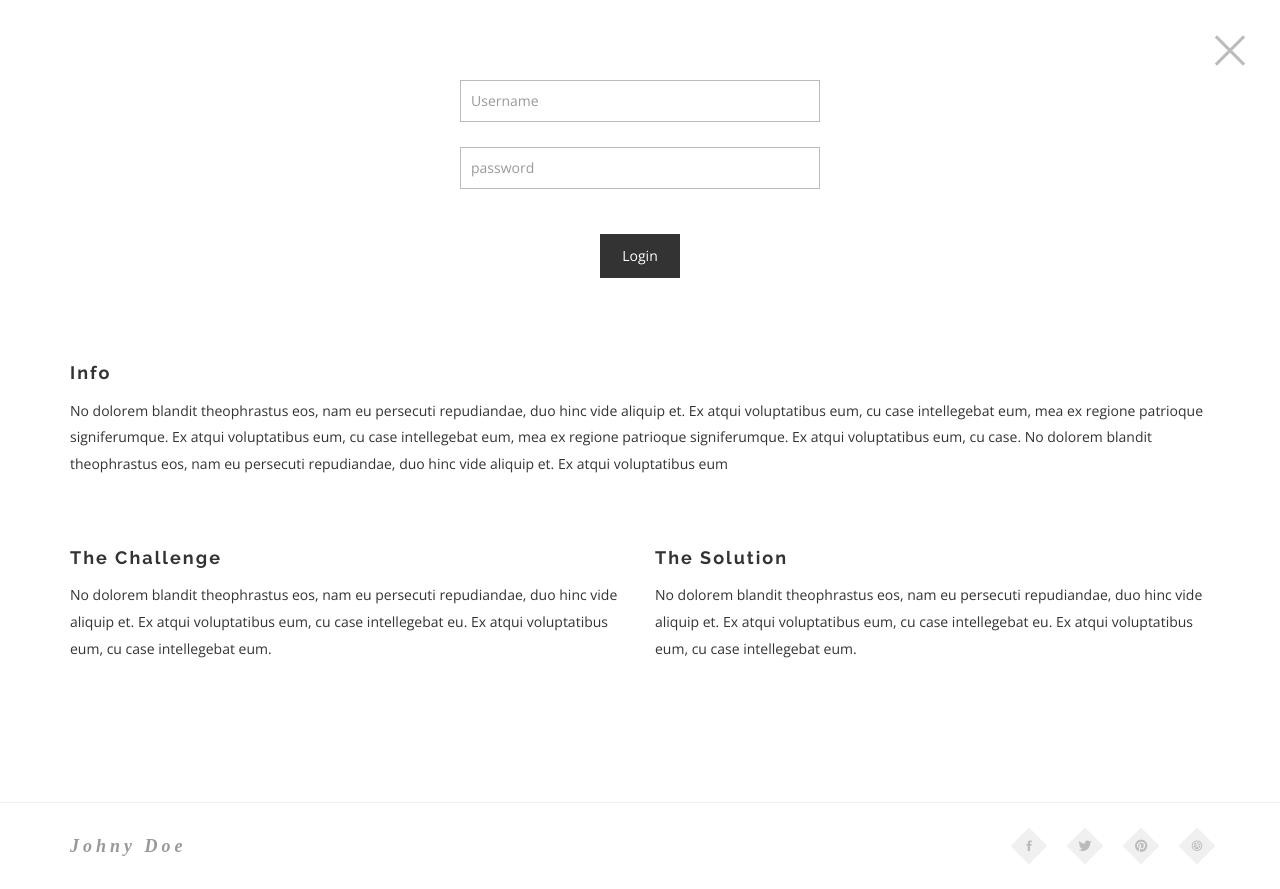
After one commit to prager/PersSite, a CodeIgniter app: page /PersSite/index.php/home/login in a window 1280 px wide. The commit adds this page. Run offline with CodeIgniter, Linux system fonts and the light colour scheme; some web fonts are replaced.

Commit message:
Started on user login view and user registration

```diff
--- a/application/controllers/Home.php
+++ b/application/controllers/Home.php
@@ -10,9 +10,9 @@ class Home extends CI_Controller {
 
 	public function index() {
 		$data = NULL;
-		//$this->load->view('templates/header');
+		$this->load->view('templates/header');
 		$this->load->view('home/home_view', $data);
-		//$this->load->view('templates/footer');
+		$this->load->view('templates/footer');
 	}
 
 	public function about() {
@@ -20,6 +20,21 @@ class Home extends CI_Controller {
 		$data = NULL;
 		//$this->load->view('templates/header');
 		$this->load->view('about/about_view', $data);
-		//$this->load->view('templates/footer');
+		$this->load->view('templates/footer');
+	}
+
+	public function work() {
+		$data = NULL;
+		$this->load->view('templates/header');
+		$this->load->view('work/work_view', $data);
+		$this->load->view('templates/footer');
+	}
+
+	public function login() {
+
+		$data = NULL;
+		$this->load->view('templates/header');
+		$this->load->view('home/login_view', $data);
+		$this->load->view('templates/footer');
 	}
 }
--- /dev/null
+++ b/application/views/home/login_view.php
@@ -0,0 +1,171 @@
+	<body>
+
+
+		<!--close button-->
+		<!-- <?php //echo anchor('home', '&nbsp;', 'class="close-btn"'); ?> -->
+		<a href='<?php echo base_url() ;?>' class='close-btn' >
+			<span></span>
+			<span></span>
+		</a>
+		<!--/close button-->
+
+
+		<!--preloader-->
+		<div id='preloader' >
+
+			<div class='loader' >
+				<img src='<?php echo base_url() ;?>/assets/img/load.gif' alt='symp' >
+			</div>
+
+		</div>
+		<!--/preloader-->
+
+
+		<div id='wrapper' >
+
+			<section class='single-work' >
+
+				<div class='container' >
+
+
+					<div class='row' >
+
+						<div class='col-md-8 col-md-offset-2' id='contact-form'>
+
+								<form class='contact-form' action='mail.php' method='post' data-toggle='validator' >
+
+									<div id='contact-form-result' ></div>
+
+									<div class='row' >
+
+										<div class='col-md-3' >&nbsp;</div>
+
+										<div class='col-md-6' >
+											<div class='form-group' >
+												<input type='text' class='form-control' placeholder='Username' required>
+												<div class='help-block with-errors' ></div>
+
+											</div>
+										</div>
+
+									</div>
+
+									<div class='row' >
+
+										<div class='col-md-3' >&nbsp;</div>
+
+										<div class='col-md-6' >
+											<div class='form-group' >
+												<input type='password' class='form-control' placeholder='password' required>
+												<div class='help-block with-errors' ></div>
+
+											</div>
+										</div>
+
+									</div>
+									<div class='row' >&nbsp;</div>
+									<div class='form-group text-center' >
+										<button type='submit' class='symp-btn' >Login</button>
+									</div>
+
+								</form>
+							</div>
+
+
+					</div>
+
+
+					<div class='work-content' >
+
+						<div class='block' >
+
+							<h4>Info</h4>
+
+							<p>
+								No dolorem blandit theophrastus eos, nam eu persecuti repudiandae, duo hinc vide aliquip et. Ex atqui voluptatibus eum, cu case intellegebat eum, mea ex regione patrioque signiferumque. Ex atqui voluptatibus eum, cu case intellegebat eum, mea ex regione patrioque signiferumque. Ex atqui voluptatibus eum, cu case. No dolorem blandit theophrastus eos, nam eu persecuti repudiandae, duo hinc vide aliquip et. Ex atqui voluptatibus eum
+							</p>
+
+						</div>
+
+						<div class='block row' >
+
+
+							<div class='col-md-6' >
+
+								<h4>The Challenge</h4>
+
+								<p>
+									No dolorem blandit theophrastus eos, nam eu persecuti repudiandae, duo hinc vide aliquip et. Ex atqui voluptatibus eum, cu case intellegebat eu. Ex atqui voluptatibus eum, cu case intellegebat eum.
+								</p>
+
+							</div>
+
+
+							<div class='col-md-6' >
+
+								<h4>The Solution</h4>
+
+								<p>
+									No dolorem blandit theophrastus eos, nam eu persecuti repudiandae, duo hinc vide aliquip et. Ex atqui voluptatibus eum, cu case intellegebat eu. Ex atqui voluptatibus eum, cu case intellegebat eum.
+								</p>
+
+							</div>
+
+
+
+
+						</div>
+
+					</div>
+
+
+				</div>
+
+			</section>
+
+
+			<div class='footer bg-lightgray section-block' >
+
+				<div class='container' >
+
+					<div class='row' >
+
+						<div class='col-md-6 text-left' >
+							<h4>Johny Doe</h4>
+						</div>
+
+						<div class='col-md-6 text-right' >
+							<ul class='footer-social' >
+								<li>
+									<a href='#' >
+										<i class='ion-social-facebook' ></i>
+									</a>
+								</li>
+								<li>
+									<a href='#' >
+										<i class='ion-social-twitter' ></i>
+									</a>
+								</li>
+								<li>
+									<a href='#' >
+										<i class='ion-social-pinterest' ></i>
+									</a>
+								</li>
+								<li>
+									<a href='#' >
+										<i class='ion-social-dribbble' ></i>
+									</a>
+								</li>
+							</ul>
+						</div>
+
+					</div>
+
+
+				</div>
+
+			</div>
+
+
+
+		</div>
--- a/application/views/templates/header.php
+++ b/application/views/templates/header.php
@@ -1,89 +1,30 @@
 <!DOCTYPE html>
-<html lang="en">
-  <head>
+<html class='no-js' >
+<!-- Inspired by: http://www.uipasta.com/symp-responsive-vcard-resume-template/ -->
 
-    <!-- Meta Tag -->
-    <meta charset="UTF-8">
-    <meta name="viewport" content="width=device-width, initial-scale=1.0">
-    <meta http-equiv="X-UA-Compatible" content="IE=edge">
-
-    <!-- SEO -->
-    <meta name="description" content="150 words">
-    <meta name="author" content="uipasta">
-    <meta name="url" content="http://pers.jlkconsulting.info">
-    <meta name="copyright" content="JLK Consulting">
-    <meta name="robots" content="index,follow">
+	<head>
+		<meta charset="utf-8">
+		<meta http-equiv="X-UA-Compatible" content="IE=edge">
+		<meta name="viewport" content="width=device-width, initial-scale=1">
+		<!-- The above 3 meta tags *must* come first in the head; any other head content must come *after* these tags -->
 
 
-    <title>Jan Kulisek</title>
+		<title>V Card Jan Kulisek</title>
 
-    <!-- Favicon -->
-    <link rel="shortcut icon" href="<?php echo base_url() ;?>assets/images/favicon/favicon.ico">
-    <link rel="apple-touch-icon" sizes="144x144" type="image/x-icon" href="<?php echo base_url() ;?>images/favicon/apple-touch-icon.png">
+		<!--[if lt IE 9]>
+		  <script src="//html5shim.googlecode.com/svn/trunk/html5.js"></script>
+		<![endif]-->
 
-    <!-- All CSS Plugins -->
-    <link rel="stylesheet" type="text/css" href="<?php echo base_url() ;?>assets/css/plugin.css">
+		<link rel='stylesheet' type='text/css' href='<?php echo base_url() ;?>/assets/bootstrap/css/bootstrap.min.css' >
+		<link rel='stylesheet' type='text/css' href='<?php echo base_url() ;?>assets/css/ionicons.min.css' >
 
-    <!-- Main CSS Stylesheet -->
-    <link rel="stylesheet" type="text/css" href="<?php echo base_url() ;?>assets/css/style.css">
-
-    <!-- Google Web Fonts  -->
-    <link rel="stylesheet" href="https://fonts.googleapis.com/css?family=Poppins:400,300,500,600,700">
+		<link rel='stylesheet' type='text/css' href='<?php echo base_url() ;?>/assets/css/owl.carousel.css' >
+		<link rel='stylesheet' type='text/css' href='<?php echo base_url() ;?>/assets/css/owl.theme.css' >
+		<link rel='stylesheet' type='text/css' href='<?php echo base_url() ;?>/assets/css/owl.transitions.css' >
+		<link rel='stylesheet' type='text/css' href='<?php echo base_url() ;?>/assets/css/magnific-popup.css' >
+		<link rel='stylesheet' type='text/css' href='<?php echo base_url() ;?>/assets/css/style.css' >
+		<link rel='stylesheet' type='text/css' href='<?php echo base_url() ;?>/assets/css/color-turquoise.css' >
 
 
-    <!-- HTML5 shiv and Respond.js support IE8 or Older for HTML5 elements and media queries -->
-    <!--[if lt IE 9]>
-	   <script src="https://oss.maxcdn.com/html5shiv/3.7.3/html5shiv.min.js"></script>
-	   <script src="https://oss.maxcdn.com/respond/1.4.2/respond.min.js"></script>
-    <![endif]-->
-
-
-  </head>
-
- <body>
-
- <!-- Preloader Start -->
-	<div class="preloader">
-	<div class="rounder"></div>
-	</div>
-<!-- Preloader End -->
-
-
-
-
- <div id="main">
-     <div class="container">
-        <div class="row">
-
-             <!-- About Me (Left Sidebar) Start -->
-    <div class="col-md-3">
-    <div class="about-fixed">
-
-    <div class="my-pic">
-    <img src="<?php echo base_url() ;?>assets/images/pic/my-pic.png" alt="">
-    <a href="javascript:void(0)" class="collapsed" data-target="#menu" data-toggle="collapse"><i class="icon-menu menu"></i></a>
-    <div id="menu" class="collapse">
-    <ul class="menu-link">
-	    <!-- <li><a href="<?php echo base_url() ;?>about.html">About</a></li> -->
-	    <li><?php echo anchor('home/about', 'About'); ?></li>
-	    <li><a href="<?php echo base_url() ;?>work.html">Work</a></li>
-	    <li><a href="<?php echo base_url() ;?>contact.html">Contact</a></li>
-    </ul>
-    </div>
-  </div>
-  <div class="my-detail">
-    <div class="white-spacing">
-    <h1>Jan Kulisek</h1>
-    <span>Software Developer</span>
-    </div>
-    <ul class="social-icon">
-                         <li><a href="#" target="_blank" class="facebook"><i class="fa fa-facebook"></i></a></li>
-                         <li><a href="#" target="_blank" class="twitter"><i class="fa fa-twitter"></i></a></li>
-                         <li><a href="#" target="_blank" class="linkedin"><i class="fa fa-linkedin"></i></a></li>
-                         <li><a href="#" target="_blank" class="github"><i class="fa fa-github"></i></a></li>
-                        </ul>
-
-    </div>
-    </div>
-    </div>
-<!-- About Me (Left Sidebar) End -->
+	</head>
+	<body>
```
Also changed, not shown: application/views/about/about_view.php (+0 -20 lines), application/views/home/home_view.php (+3 -52 lines), application/views/templates/footer.php (+14 -44 lines), application/views/work/work_view.php (added, +186 -0 lines).
